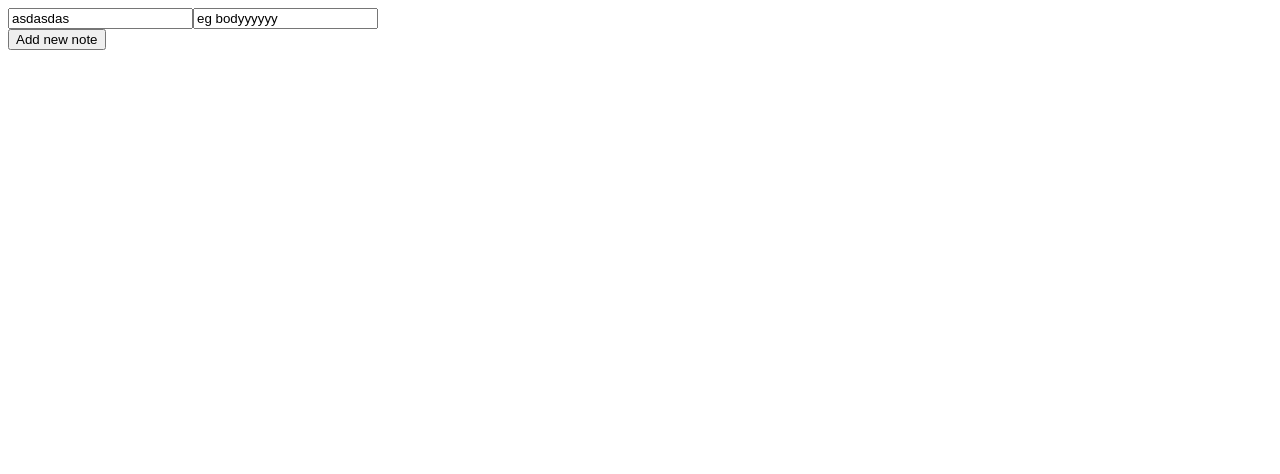
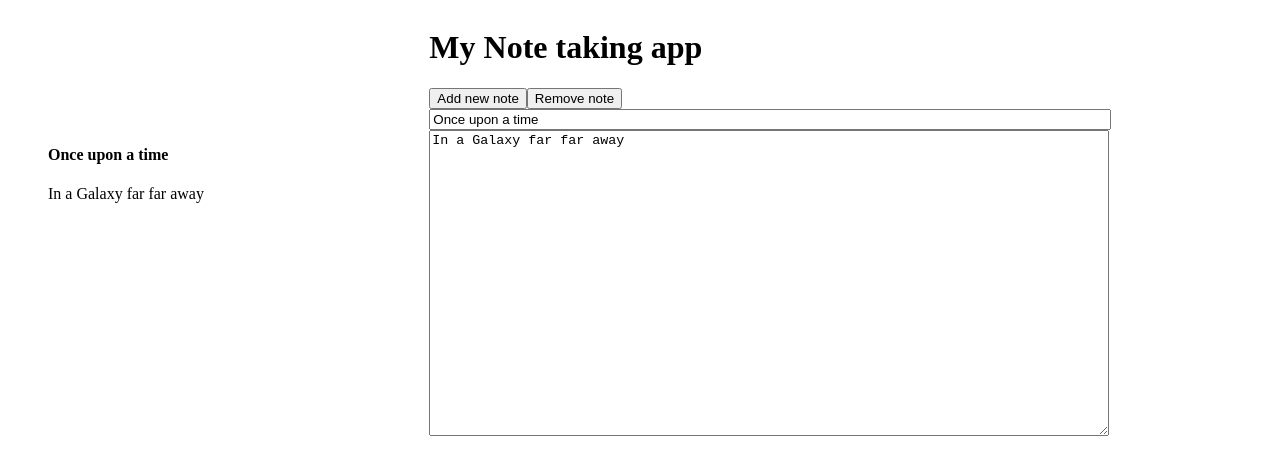
Before and after one commit to Fredricktgl/react-note-taking-app, a React (Create React App) app: page / in a window 1280 px wide. Shown: the top 474 px of the page. Built offline with nearby package versions, Linux system fonts and the light colour scheme.

Commit message:
added CSS

```diff
--- a/package.json
+++ b/package.json
@@ -3,6 +3,7 @@
   "version": "0.1.0",
   "private": true,
   "dependencies": {
+    "bootstrap": "^4.0.0",
     "react": "^16.2.0",
     "react-dom": "^16.2.0",
     "react-scripts": "1.1.1"
--- a/public/index.html
+++ b/public/index.html
@@ -10,6 +10,7 @@
     -->
     <link rel="manifest" href="%PUBLIC_URL%/manifest.json">
     <link rel="shortcut icon" href="%PUBLIC_URL%/favicon.ico">
+    <link rel="stylesheet icon" href="%PUBLIC_URL%/styles.css">
     <!--
       Notice the use of %PUBLIC_URL% in the tags above.
       It will be replaced with the URL of the `public` folder during the build.
--- /dev/null
+++ b/public/styles.css
@@ -0,0 +1,27 @@
+.dashboard {
+  display: grid;
+  grid-template-areas: ". title ."
+                       "sidebar note note";
+  grid-template-columns: repeat(3, 1fr);
+}
+
+.title{
+  grid-area: title;
+}
+
+.note{
+  grid-area: note;
+  width: 100%;
+}
+
+.note > .title-input{
+  width: 80%;
+}
+
+.note > .body-input{
+  width: 80%;
+}
+
+.sidebar{
+  grid-area: sidebar;
+}
--- a/src/components/Dashboard.js
+++ b/src/components/Dashboard.js
@@ -1,5 +1,6 @@
 import React from 'react';
 import Note from './Note'
+import Sidebar from './Sidebar'
 
 class Dashboard extends React.Component {
   constructor(props){
@@ -7,8 +8,8 @@ class Dashboard extends React.Component {
     this.state = {
       notes: [
         {
-          title: "asdasdas",
-          body: "eg bodyyyyyy"
+          title: "Once upon a time",
+          body: "In a Galaxy far far away"
         }
       ],
       currentNoteIndex: 0
@@ -51,15 +52,40 @@ class Dashboard extends React.Component {
     })
   }
 
+  removeNote() {
+    let newNotesArray = this.state.notes.slice()
+    newNotesArray.splice(this.state.currentNoteIndex, 1)
+
+    this.setState({
+      notes: newNotesArray,
+      currentNoteIndex: newNotesArray.length - 1
+    })
+  }
+
+  changeCurrentIndex(index){
+    this.setState({
+      currentNoteIndex: index
+    })
+  }
+
   render() {
     return(
-    <div>
+    <div className="dashboard">
+      <div className="title">
+        <h1> My Note taking app </h1>
+        <button onClick={()=>this.addNewNote()}>Add new note</button>
+        <button onClick={()=>this.removeNote()}>Remove note</button>
+      </div>
+
       <Note
        note={this.state.notes[this.state.currentNoteIndex]}
        handleTitleChange={(e)=>this.handleTitleChange(e)}
        handleBodyChange={(e)=>this.handleBodyChange(e)}
       />
-      <button onClick={()=>this.addNewNote()}>Add new note</button>
+      <Sidebar
+      notes={this.state.notes}
+      changeCurrentIndex={(index)=>this.changeCurrentIndex(index)}/>
+
     </div>
     )
   }
--- a/src/components/Note.js
+++ b/src/components/Note.js
@@ -3,12 +3,15 @@ import React from 'react';
 class Note extends React.Component {
   render() {
     return(
-      <div>
+      <div className="note">
         <input
+          className="title-input"
           value={this.props.note.title}
           onChange = {(e)=>this.props.handleTitleChange(e)}
         />
-        <input
+        <textarea
+          rows="20"
+          className="body-input"
           value={this.props.note.body}
           onChange = {(e)=>this.props.handleBodyChange(e)}
         />
--- /dev/null
+++ b/src/components/Sidebar.js
@@ -0,0 +1,25 @@
+import React from 'react';
+
+class Sidebar extends React.Component{
+  renderNotes(array) {
+    return array.map((note, index) => {
+      return(
+        <div onClick={() => this.props.changeCurrentIndex(index)} >
+          <h4>{note.title}</h4>
+          <p>{note.body}</p>
+        </div>
+      )
+    })
+
+  }
+
+  render() {
+    return(
+      <ul className="sidebar">
+        {this.renderNotes(this.props.notes)}
+      </ul>
+    )
+  }
+}
+
+export default Sidebar;
```
Also changed, not shown: 1 other file (tests, documents, lock files or other folders).
